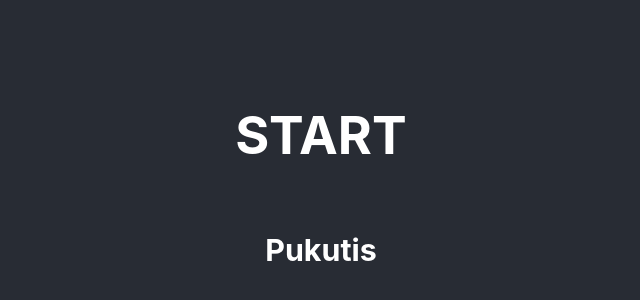
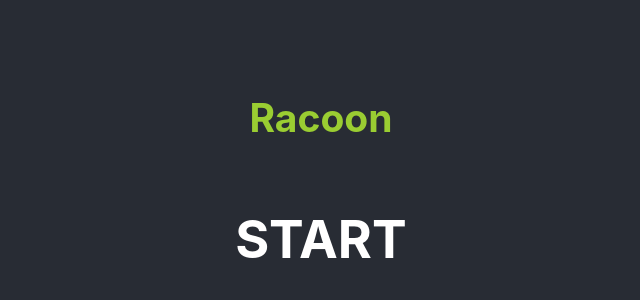
Before and after one commit to simonasablinaite/react-practice, a React (Create React App) app in the folder react-practice/: page / in a window 1280 px wide. Shown: the part 216-516 px from the top of the page, without its empty margins (319-959 px from the left). Built offline with nearby package versions, Linux system fonts and the light colour scheme.

Commit message:
New Component "Racoon" who change rand color

```diff
--- a/react-practice/src/App.jsx
+++ b/react-practice/src/App.jsx
@@ -1,14 +1,16 @@
 import './App.css';
 import Cat from './Components/003/Cat';
 import Dog from './Components/003/Dog';
+import Racoon from './Components/003/Racoon';
 
 function App() {
   return (
     <div className="App">
       <header className="App-header">
+        <Racoon />
       {/* <Dog /> */}
         <h1>START</h1>
-      <Cat />
+      {/* <Cat /> */}
       </header>
     </div>
   );
--- /dev/null
+++ b/react-practice/src/Components/003/Racoon.jsx
@@ -0,0 +1,7 @@
+import rand from "../../Functions/rand";
+
+function Racoon() {
+   return <h2 style={{color: rand(0, 1) ? 'yellowgreen' : 'blue'}}>Racoon</h2>
+}
+
+export default Racoon;
```
